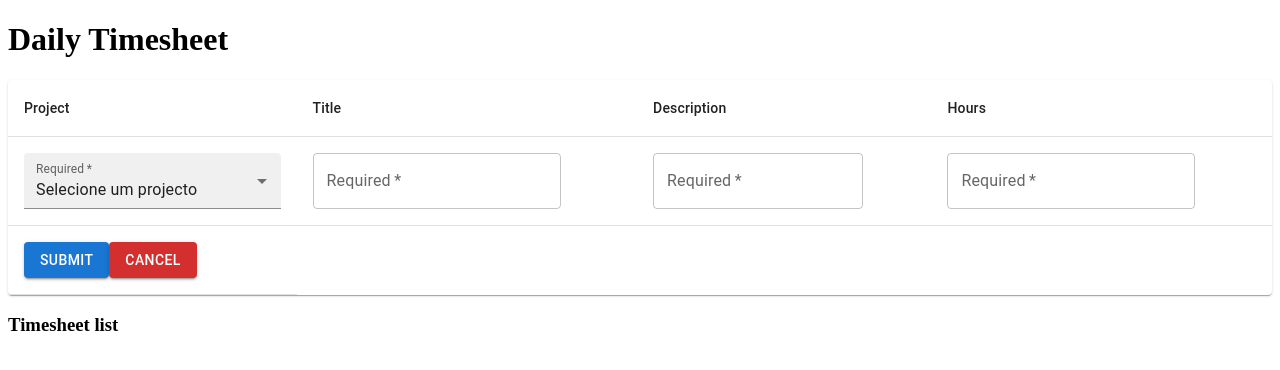
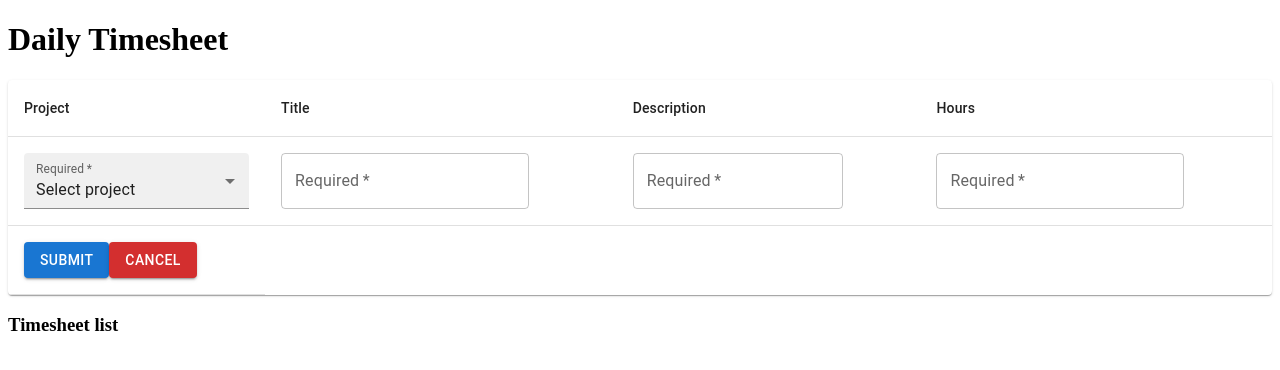
Before and after one commit to BlvkRoot/timesheet-app, a React (Create React App) app: page / in a window 1280 px wide. Shown: the top 370 px of the page. Built offline with nearby package versions, Linux system fonts and the light colour scheme.

Commit message:
Altered Selecione um projecto to Select project

```diff
--- a/src/components/AddTasksComponent.jsx
+++ b/src/components/AddTasksComponent.jsx
@@ -13,7 +13,7 @@ import {
 } from '@mui/material';
 
 function AddTasksComponent() {
-  const [project, setProject] = useState('Selecione um projecto');
+  const [project, setProject] = useState('Select project');
   const [taskTitle, setTitle] = useState('');
   const [taskDescription, setTaskDescription] = useState('');
   const [taskHours, setTaskHours] = useState(0);
@@ -56,7 +56,7 @@ function AddTasksComponent() {
                   onChange={({ target }) => setProject(target.value)}
                   sx={{ 'width': '100%'}}
                 >
-                <MenuItem value='Selecione um projecto' disabled>Selecione um projecto</MenuItem>
+                <MenuItem value='Select project' disabled>Select project</MenuItem>
                 <MenuItem value='Teste A'>Teste A</MenuItem>
                 <MenuItem value='Teste B'>Teste B</MenuItem>
                 <MenuItem value='Teste C'>Teste C</MenuItem>
```
